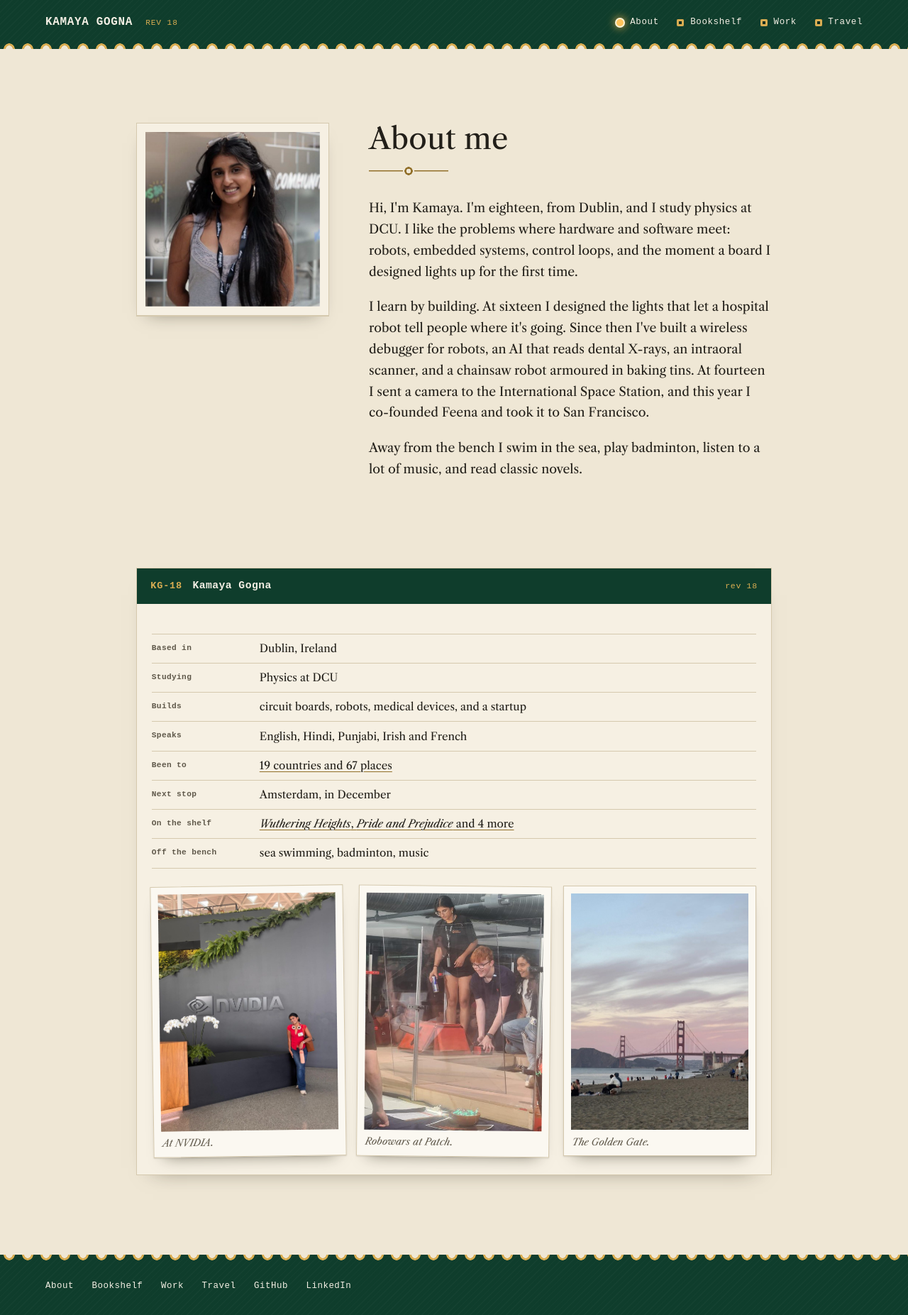
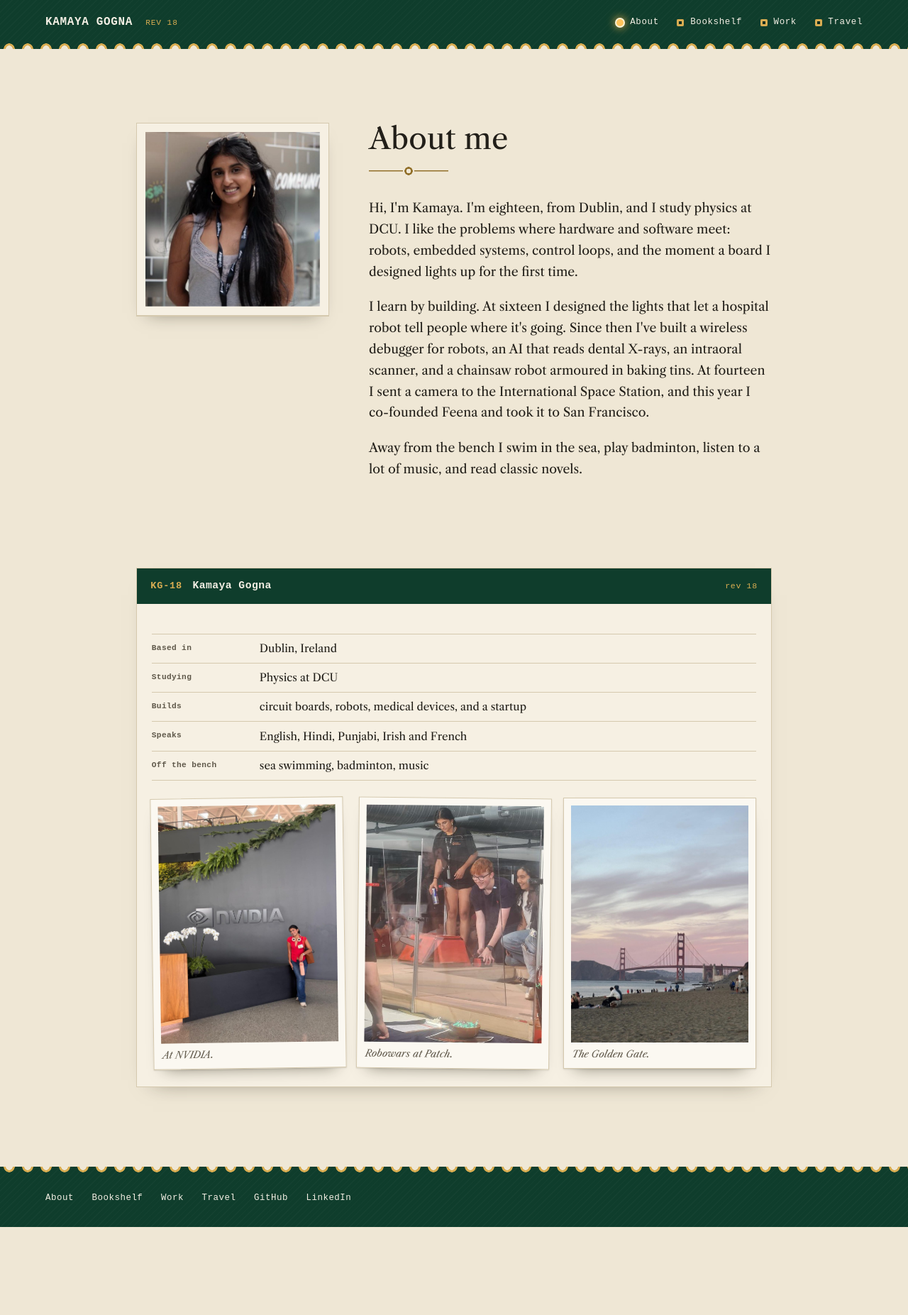
Before and after one commit to gognakamaya-dev/gognakamaya-dev.github.io, a Jekyll site: the page built from about/index.html, in a window 1280 px wide. Shown: the whole page at 71% size. Built offline with Jekyll 4.4.1, drawn with Linux system fonts in a browser that asks for light colours; some web fonts are replaced; after the commit the page ends 1729 px from its top, so only the background shows below that.

Commit message:
Remove the board photo and three About rows
Co-Authored-By: Claude Opus 5.5 <noreply@anthropic.com>
Claude-Session: https://claude.ai/code/session_015n5nitb26PArmprVPfnB65

```diff
--- a/_tools/board.py
+++ b/_tools/board.py
@@ -275,7 +275,6 @@ def wide():
                                  ("J3", "BOOKSHELF", 450, "/bookshelf/"), ("J4", "TRAVEL", 600, "/travel/")]:
         b.usbc(ref, label, cx, 740, href, w=100)
     b.header("J5", "GITHUB", 120, 616, "https://github.com/gognakamaya-dev", n=3)
-    b.display("LCD1", 345, 578, 136, 104, "/assets/img/kamaya.jpg", "/about/", "About me")
 
     for ref, x, y, v in [("C1", 818, 278, False), ("C2", 962, 278, False), ("R1", 980, 470, True)]:
         b.passive(ref, x, y, v)
@@ -293,7 +292,6 @@ def tall():
     b.text(36, 120, "KAMAYA", "silk name")
     b.text(36, 180, "GOGNA", "silk name")
     b.text(40, 212, "REV 18 · DUBLIN · PHYSICS @ DCU", "silk meta")
-    b.display("LCD1", 300, 78, 86, 100, "/assets/img/kamaya.jpg", "/about/", "About me")
 
     u2 = b.chip("U2", "AKARA", "VIOLET HRI", 110, 290, 132, 50, "/work/#akara", "akara", label="Akara Robotics")
     u3 = b.chip("U3", "ANAULA", "BIOREACTOR", 310, 290, 132, 50, "/work/#anaula", "anaula", label="Anaula")
--- a/about/index.html
+++ b/about/index.html
@@ -2,9 +2,6 @@
 title: About
 section: about
 ---
-{% assign place_count = 0 %}
-{% for c in site.data.travel %}{% assign place_count = place_count | plus: c.places.size %}{% endfor %}
-{% assign books = site.data.books | map: "title" %}
 
 <section class="book about">
   <figure class="plate">
@@ -32,9 +29,6 @@ section: about
           <tr><th scope="row">Studying</th><td>Physics at DCU</td></tr>
           <tr><th scope="row">Builds</th><td>circuit boards, robots, medical devices, and a startup</td></tr>
           <tr><th scope="row">Speaks</th><td>English, Hindi, Punjabi, Irish and French</td></tr>
-          <tr><th scope="row">Been to</th><td><a href="{{ '/travel/' | relative_url }}">{{ site.data.travel.size }} countries and {{ place_count }} places</a></td></tr>
-          <tr><th scope="row">Next stop</th><td>Amsterdam, in December</td></tr>
-          <tr><th scope="row">On the shelf</th><td><a href="{{ '/bookshelf/' | relative_url }}"><cite>{{ books[0] }}</cite>, <cite>{{ books[1] }}</cite> and {{ books.size | minus: 2 }} more</a></td></tr>
           <tr><th scope="row">Off the bench</th><td>sea swimming, badminton, music</td></tr>
         </tbody>
       </table>
--- a/assets/css/site.css
+++ b/assets/css/site.css
@@ -171,7 +171,7 @@ body.home main { display: grid; place-items: center; padding: clamp(10px, 2.5vmi
 
 .board .silk { fill: var(--silk); }
 .board .name { font-size: 78px; font-weight: 800; font-stretch: 112.5%; letter-spacing: 0.01em; }
-.board.tall .name { font-size: 51px; }
+.board.tall .name { font-size: 60px; }
 .board .meta { font-size: 13px; letter-spacing: 0.14em; fill: var(--cu); }
 .board.tall .meta { font-size: 11px; letter-spacing: 0.1em; }
 .board .intro { font-size: 15px; font-weight: 400; fill-opacity: 0.92; }
```
Also changed, not shown: _includes/board-tall.svg, _includes/board-wide.svg.
